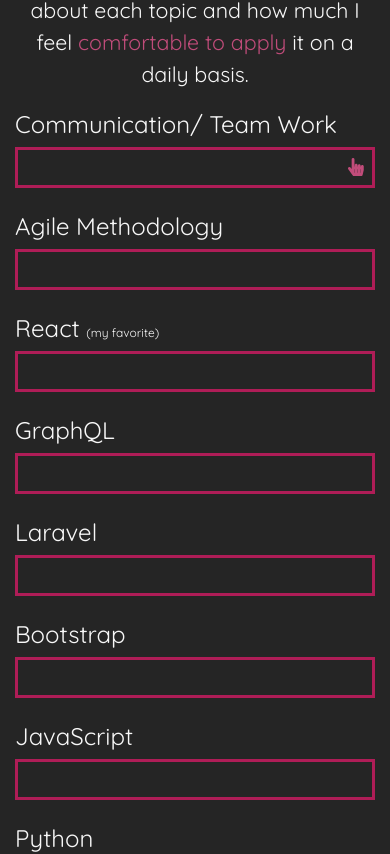
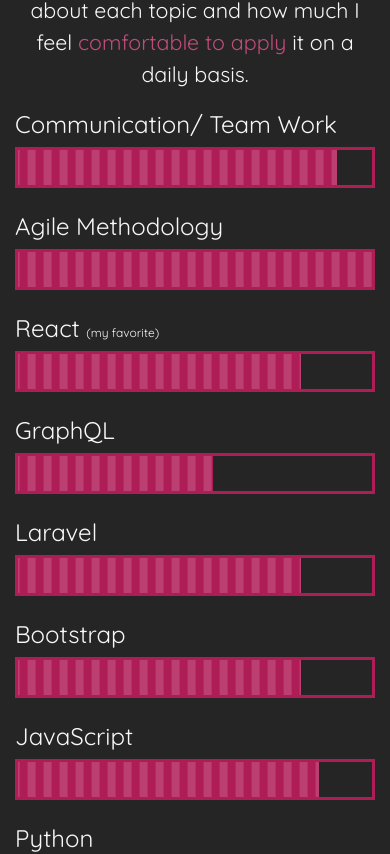
Before and after one commit to joaopbarberino/portfolio, a React (Create React App) app: page / in a window 390 px wide. Shown: the part 2830-3684 px from the top of the page. Built offline with nearby package versions, Linux system fonts and the light colour scheme.

Commit message:
Fix performance issues on Skills and mobile animation as well

```diff
--- a/src/sections/Skills.js
+++ b/src/sections/Skills.js
@@ -1,9 +1,9 @@
-import React, { useContext, useState } from 'react';
+import React, { useContext, useState, useRef, useEffect, useCallback } from 'react';
 import ReactHTMLParser from 'react-html-parser';
 import styled from 'styled-components';
 import { Container, Progress } from 'reactstrap';
 import { FontAwesomeIcon } from '@fortawesome/react-fontawesome';
-import { faStar, faMousePointer, faHandPointer } from '@fortawesome/free-solid-svg-icons';
+import { faStar, faMousePointer } from '@fortawesome/free-solid-svg-icons';
 import data from '../helpers/data.json';
 import { colors } from '../helpers/styles';
 import AppContext from '../components/AppContext';
@@ -68,6 +68,9 @@
 
 const Skills = () => {
     const { language, mobile } = useContext(AppContext);
+    const mobileAnimationStartPoint = useRef();
+    const [containerY, setContainerY] = useState(undefined);
+    const [scrollY, setScrollY] = useState(window.scrollY);
 
     const parsedStrengths = [];
     for (let language in data) {
@@ -75,19 +78,50 @@
     }
     const [strengths, setStrengths] = useState(parsedStrengths);
 
-    const checkBar = key => {
+    const checkBar = useCallback(key => {
+        let changes = 0;
+
         for (let language in data) {
-            strengths[language][key].checked = true;
+            if (!strengths[language][key].checked) {
+                strengths[language][key].checked = true;
+                changes++;
+            }
         }
-        setStrengths({ ...strengths });
+
+        if (changes > 0) {
+            setStrengths({ ...strengths });
+        }
+    }, [strengths]);
+
+    const updateScroll = () => {
+        setScrollY(window.scrollY);
     }
+
+    useEffect(() => {
+        if (mobile) {
+            if (scrollY > containerY) {
+                strengths[language].map((strength, key) => checkBar(key));
+            }
+
+            window.addEventListener('scroll', updateScroll);
+            return function cleanup() {
+                window.removeEventListener('scroll', updateScroll);
+            }
+        }
+    }, [mobile, language, scrollY, containerY, strengths, checkBar]);
+
+    useEffect(() => {
+        if (mobileAnimationStartPoint.current) {
+            setContainerY(mobileAnimationStartPoint.current.offsetTop);
+        }
+    }, [mobileAnimationStartPoint]);
 
     return (
         <StyledSkillsContainer id='skills'>
             <h1>
                 <FontAwesomeIcon icon={faStar} />{data[language].skills.title}
             </h1>
-            <p>
+            <p ref={mobileAnimationStartPoint}>
                 {ReactHTMLParser(data[language].skills.text)}
             </p>
             <StyledStrengthsContainer>
@@ -97,15 +131,15 @@
                             <div
                                 key={key}
                                 className='strength'
-                                onMouseOver={() => checkBar(key)}
+                                onMouseOver={mobile ? undefined : () => checkBar(key)}
                             >
                                 {ReactHTMLParser(strength.name)}
                                 <div className='progress-container'>
-                                    {(key === 0) &&
+                                    {(key === 0 && !mobile) &&
                                         <FontAwesomeIcon
                                             size='xs'
-                                            icon={mobile ? faHandPointer : faMousePointer}
-                                            className={strengths[language][key].checked ? 'opacity-0' : ''}
+                                            icon={faMousePointer}
+                                            className={strengths[language][0].checked ? 'opacity-0' : ''}
                                         />
                                     }
                                     <Progress
```
